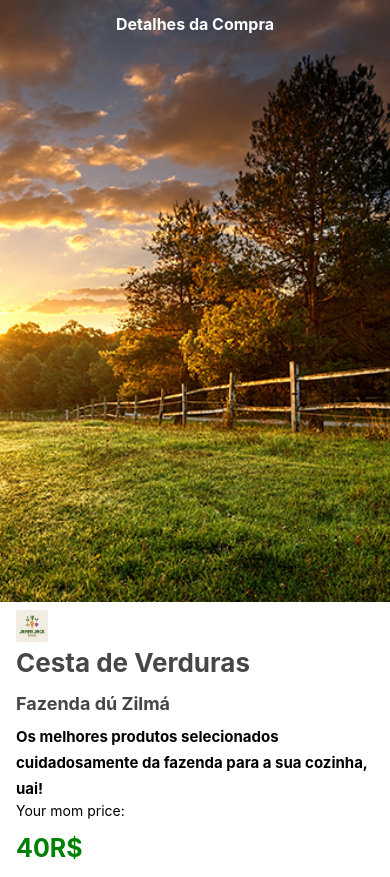
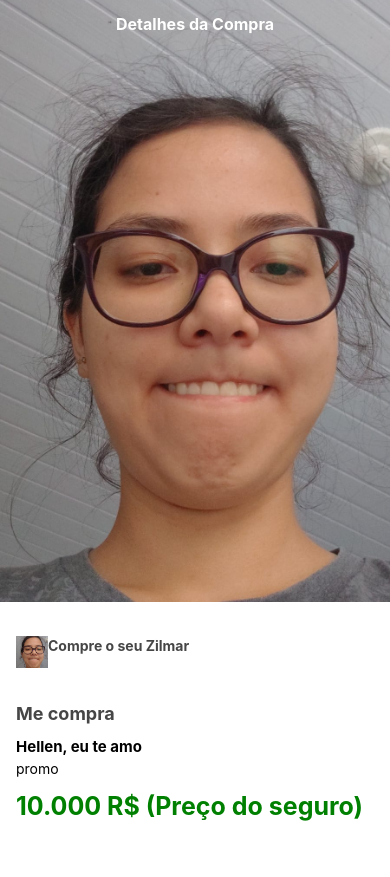
Before and after one commit to ZilmarJunio/ComprasOrgsCesta, a React Native app: screen / in a window 390 px wide. After the commit the page ends 844 px from the top, so only its background shows below. Built offline with nearby package versions, Linux system fonts and the light colour scheme.

Commit message:
mudei umas coisas na zueira

```diff
--- a/App.js
+++ b/App.js
@@ -8,5 +8,5 @@ export default function App() {
       <StatusBar/>
       <Cesta/>
     </SafeAreaView>
-  );
+ );
 }
--- a/src/telas/cesta.js
+++ b/src/telas/cesta.js
@@ -1,8 +1,8 @@
 import React from 'react';
 import {StyleSheet, Image, Dimensions, Text, View} from 'react-native';
 
-import top from '../../assets/topoZJ.jpg';
-import logo from '../../assets/logo.png';
+import top from '../../assets/hellen.jpeg';
+import logo from '../../assets/hellen.jpeg';
 
 const width = Dimensions.get('screen').width;
 
@@ -13,15 +13,14 @@ export default function Cesta() {
 
     <View style={styles.View1Prop}>
 
-            <View styles={styles.View2Prop}>
-                <Image source={logo} style={styles.logoFarm}/>
-                <Text style={styles.name}>Cesta de Verduras</Text>
-            </View>
-
-        <Text style={styles.farmName}>Fazenda dú Zilmá</Text>
-        <Text style={styles.description}>Os melhores produtos selecionados cuidadosamente da fazenda para a sua cozinha, uai!</Text>
-        <Text>Your mom price:</Text>
-        <Text style={styles.preco}>40R$</Text>
+        <View style={styles.fazenda}>
+            <Image source={logo} style={styles.logoFarm}/>
+            <Text style={styles.name}>Compre o seu Zilmar</Text>
+        </View>
+        <Text style={styles.farmName}>Me compra</Text>
+        <Text style={styles.description}>Hellen, eu te amo</Text>
+        <Text>promo</Text>
+        <Text style={styles.preco}>10.000 R$ (Preço do seguro)</Text>
 
     </View>
 
@@ -29,6 +28,11 @@ export default function Cesta() {
 }
 
 const styles = StyleSheet.create({
+
+    fazenda: {
+        flexDirection: "row",
+        paddingVertical: 26
+    },
 
     View1Prop: {
         paddingVertical: 8,
@@ -53,8 +57,8 @@ const styles = StyleSheet.create({
 
     name: {
         color: "#464646",
-        fontSize: 26,
-        lineHeight: 42,
+        fontSize: 14,
+        lineHeight: 20,
         fontWeight: "bold",
     },
 
@@ -81,10 +85,6 @@ const styles = StyleSheet.create({
         marginTop: 8,
     },
 
-    View2Prop: {
-        flexDirection: "row",
-    },
-
     logoFarm: {
         width:32,
         height:32,/**/
```
Also changed, not shown: assets/hellen.jpeg (added).
